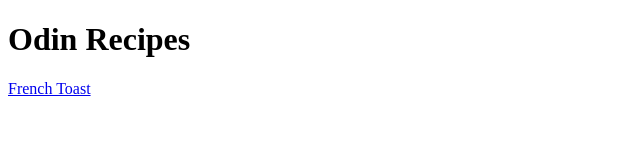
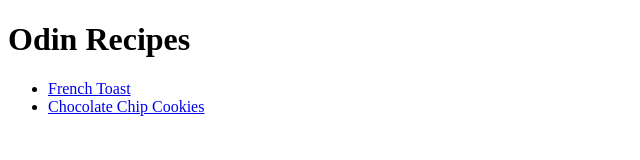
Before and after one commit to criscOdin/odin-recipes, a plain HTML site: page index.html in a window 1280 px wide. Shown: the whole page, without its empty margins (0-640 px from the left). Drawn offline with Linux system fonts and the light colour scheme.

Commit message:
Create links for recipes
The link for the french toast recipe was modified to be in an unordered list and also it was included the choco cookie link.

```diff
--- a/index.html
+++ b/index.html
@@ -8,6 +8,9 @@
   </head>
   <body>
     <h1>Odin Recipes</h1>
-    <a href="./recipes/frenchToast.html">French Toast</a>
+    <ul>
+      <li><a href="./recipes/frenchToast.html">French Toast</a></li>
+      <li><a href="./recipes/chocoCookie.html">Chocolate Chip Cookies</a></li>
+    </ul>
   </body>
 </html>
```
